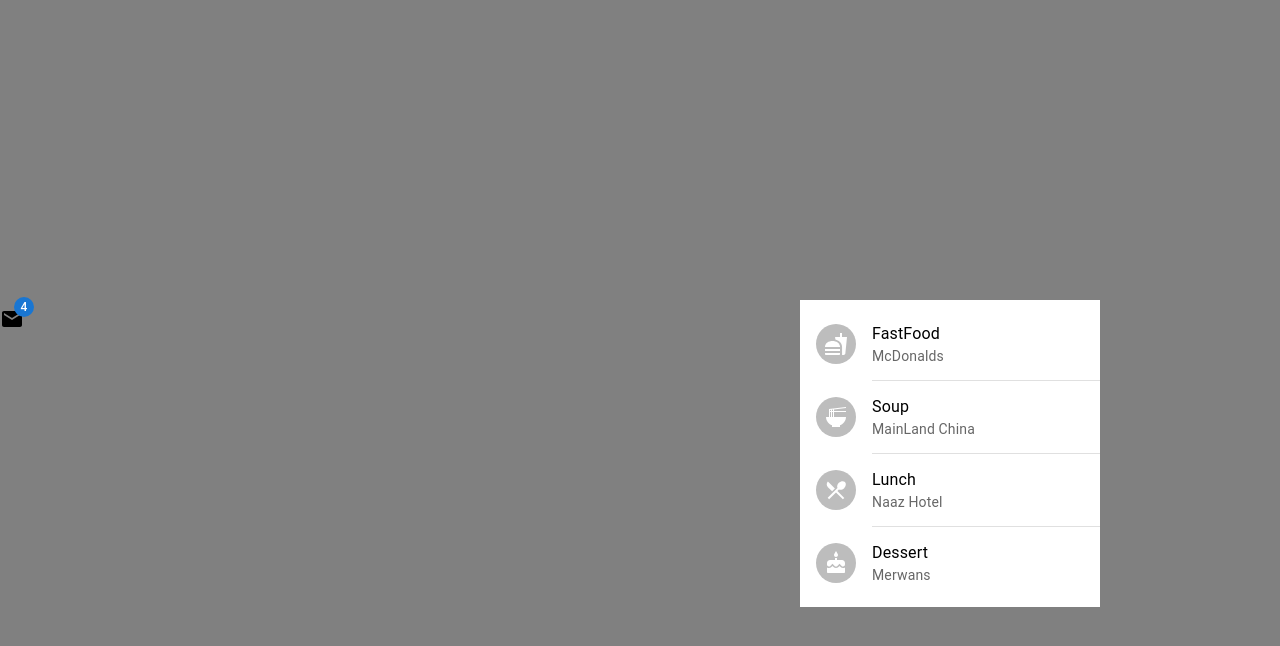
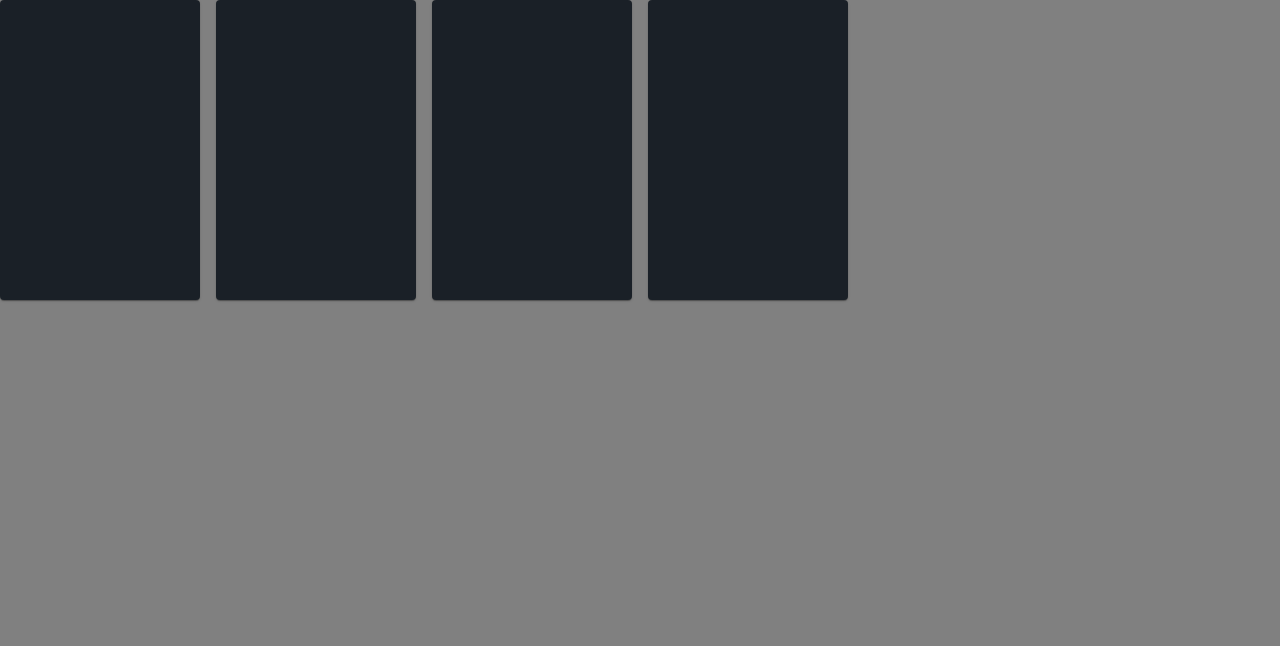
Before and after one commit to itsfarhankhan28/MaterialUI-Component, a React (Create React App) app in the folder material-ui/: page / in a window 1280 px wide. Shown: the top 646 px of the page. Built offline with nearby package versions, Linux system fonts and the light colour scheme.

Commit message:
Grid added

```diff
--- a/material-ui/src/App.js
+++ b/material-ui/src/App.js
@@ -17,6 +17,7 @@ import ThemeAppbar from './Components/ThemeAppbar';
 import Page1 from './MoviesWebsite/Page1';
 import Listitem from './Components/Listitem';
 import Avatarlist from './Components/Avatarlist';
+import GridItem from './Components/GridItem';
 
 function App() {
 
@@ -54,7 +55,8 @@ function App() {
     <ComplexCard/> */}
     {/* <Page1/> */}
     {/* <Listitem/> */}
-    <Avatarlist/>
+    {/* <Avatarlist/> */}
+    <GridItem/>
     </>
   )
 }
--- /dev/null
+++ b/material-ui/src/Components/GridItem.js
@@ -0,0 +1,46 @@
+import React from 'react'
+import Box from '@mui/material/Box'
+import Paper from '@mui/material/Paper'
+import Grid from '@mui/material/Grid'
+import Typography from '@mui/material/Typography'
+
+const GridItem = () => {
+  return (
+    <>
+    <Box sx={{flexGrow:1}}>
+      <Grid container spacing={2}>
+        <Grid item={8}>
+        <Paper style={{
+          backgroundColor:'#1A2027',
+          width:200,
+          height:300
+        }}/>
+        </Grid>
+        <Grid item={4}>
+        <Paper style={{
+          backgroundColor:'#1A2027',
+          width:200,
+          height:300
+        }}/>
+        </Grid>
+        <Grid item={4}>
+        <Paper style={{
+          backgroundColor:'#1A2027',
+          width:200,
+          height:300
+        }}/>
+        </Grid>
+        <Grid item={4}>
+        <Paper style={{
+          backgroundColor:'#1A2027',
+          width:200,
+          height:300
+        }}/>
+        </Grid>
+      </Grid>
+    </Box>
+    </>
+  )
+}
+
+export default GridItem
```
